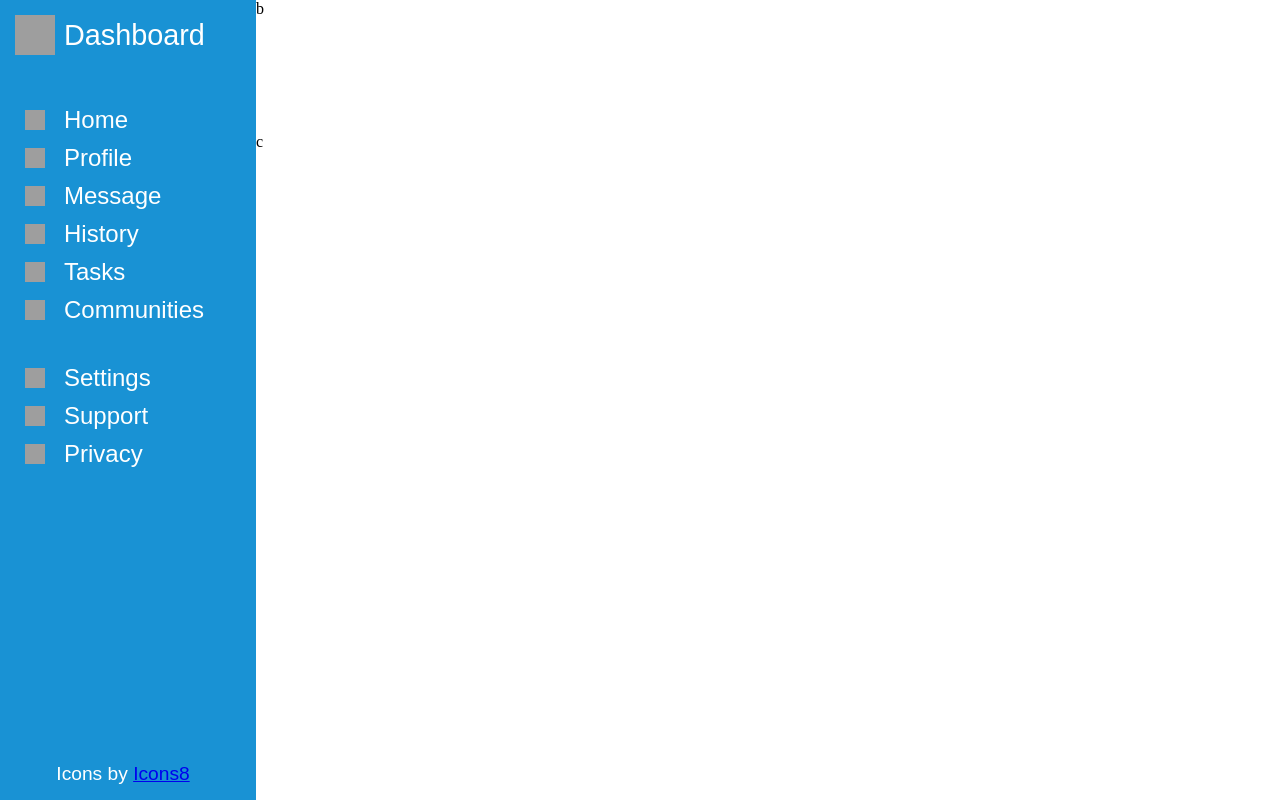
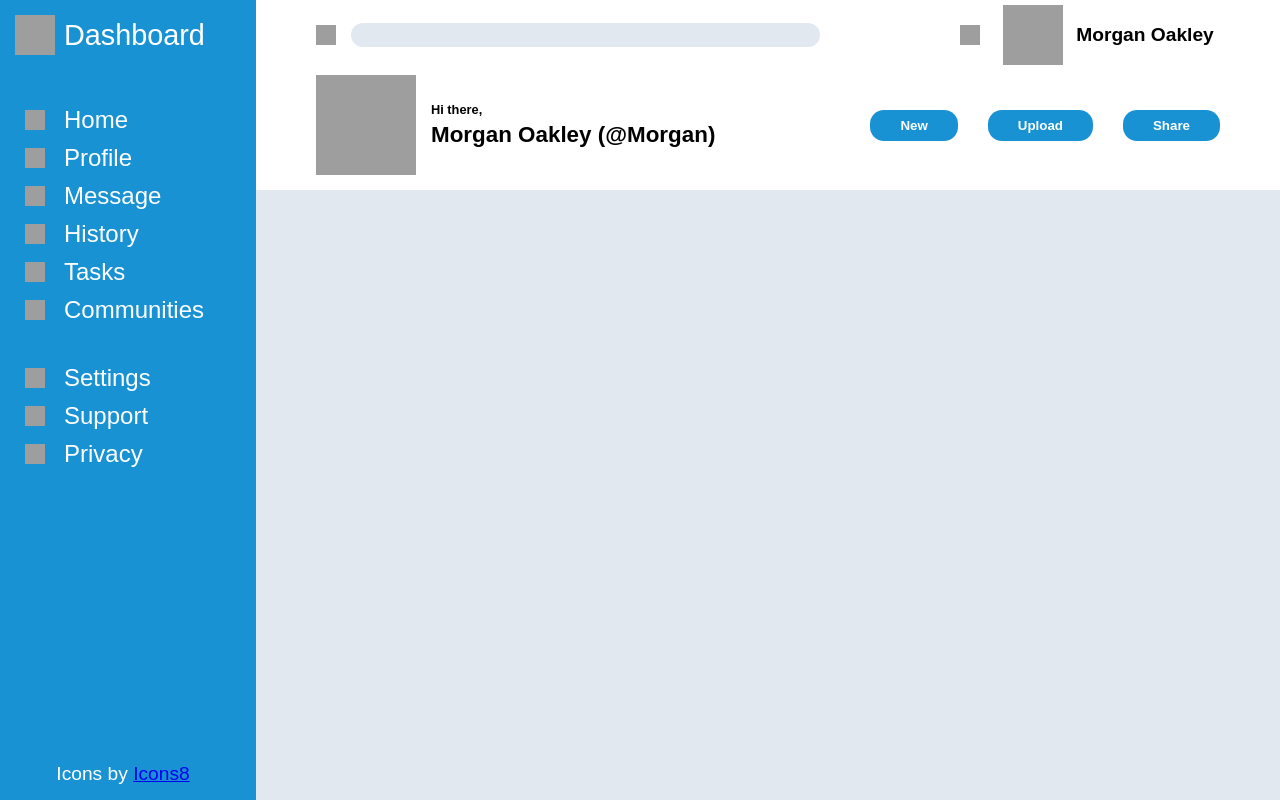
Before and after one commit to Egruda/admin-dashboard, a plain HTML site: page index.html in a window 1280 px wide. Drawn offline with Linux system fonts and the light colour scheme; grey boxes are pictures that could not be loaded.

Commit message:
create layout for header.

```diff
--- a/index.html
+++ b/index.html
@@ -59,10 +59,34 @@
 
     </div>
     <div class="header">
-        b
+        <div class="top-header">
+            <div class="top-header-search">
+                <img width="20" height="20" src="https://img.icons8.com/ios/50/search--v1.png" alt="search--v1"/>
+                <input id="search" type="text">
+            </div>
+            <div class="top-header-account">
+                <img width="20" height="20" src="https://img.icons8.com/ios/50/appointment-reminders--v1.png" alt="appointment-reminders--v1"/>
+                <img width="60" height="60" src="https://img.icons8.com/bubbles/50/dog.png" alt="dog"/>
+                Morgan Oakley
+            </div>
+        </div>
+        <div class="bottom-header">
+            <div class="left-bottom-header">
+                <img width="100" height="100" src="https://img.icons8.com/bubbles/50/dog.png" alt="dog"/>
+                <div class="greeting-header">
+                    <p>Hi there,</p>
+                    <p>Morgan Oakley (@Morgan)</p>
+                </div>
+            </div>
+            <div class="button-header">
+                <button class="button">New</button>
+                <button class="button">Upload</button>
+                <button class="button">Share</button>
+            </div>
+        </div>
     </div>
     <div class="main-content">
-        c
+
     </div>
 </body>
 </html>
--- a/style.css
+++ b/style.css
@@ -58,3 +58,99 @@ body {
     text-align: center;
     font-size: 1.2rem;
 }
+
+.header {
+    display: grid;
+    grid-template-rows: 1fr 2fr;
+    grid-template-columns: 2fr 1fr;
+    padding: 5px 60px;
+
+
+}
+
+.top-header {
+    grid-column: 1/3;
+    display: flex;
+    justify-content: space-between;
+    align-items: center;
+    gap: 0px;
+    font-family: sans-serif;
+}
+
+.top-header-search {
+    flex: 1;
+    display: flex;
+    gap: 15px;
+    padding-right: 125px;
+    justify-content: center;
+    align-items: center;
+
+}
+
+.top-header-account {
+    display:grid;
+    grid-template-columns: 50px 75px 150px;
+    justify-items: center;
+    align-items: center;
+    gap: 0px;
+    font-size: 1.2rem;
+    font-weight: 700;
+}
+
+#search {
+    flex: 1;
+    border-radius: 12px;
+    background-color: #E2E8F0;
+    height: 1.4rem;
+    border-style: none;
+}
+
+.bottom-header {
+    grid-row: 2;
+    grid-column: 1/3;
+    display: grid;
+    grid-template-columns: 2fr 1fr;
+}
+
+.left-bottom-header {
+    display: grid;
+    grid-template-columns: 100px 1fr;
+    align-items: center;
+}
+
+.greeting-header {
+    padding-left: 10px;
+    font-family: sans-serif;
+    font-weight: 700;
+    font-size: 1.4rem;
+}
+
+.greeting-header>p:first-child {
+    font-size: 0.8rem;
+}
+
+.greeting-header p {
+    margin: 5px;
+}
+
+.button-header {
+    grid-column: 2;
+    display:grid;
+    grid-template-columns: 1fr 1fr 1fr;
+    align-items: center;
+    gap: 30px;
+}
+
+.button {
+    padding: 8px 30px;
+    color: white;
+    background-color: #1992D4;
+    border-radius: 14px;
+    border-style: none;
+    font-weight: bold;
+}
+
+.main-content {
+    background-color: #E2E8F0;
+
+}
```
